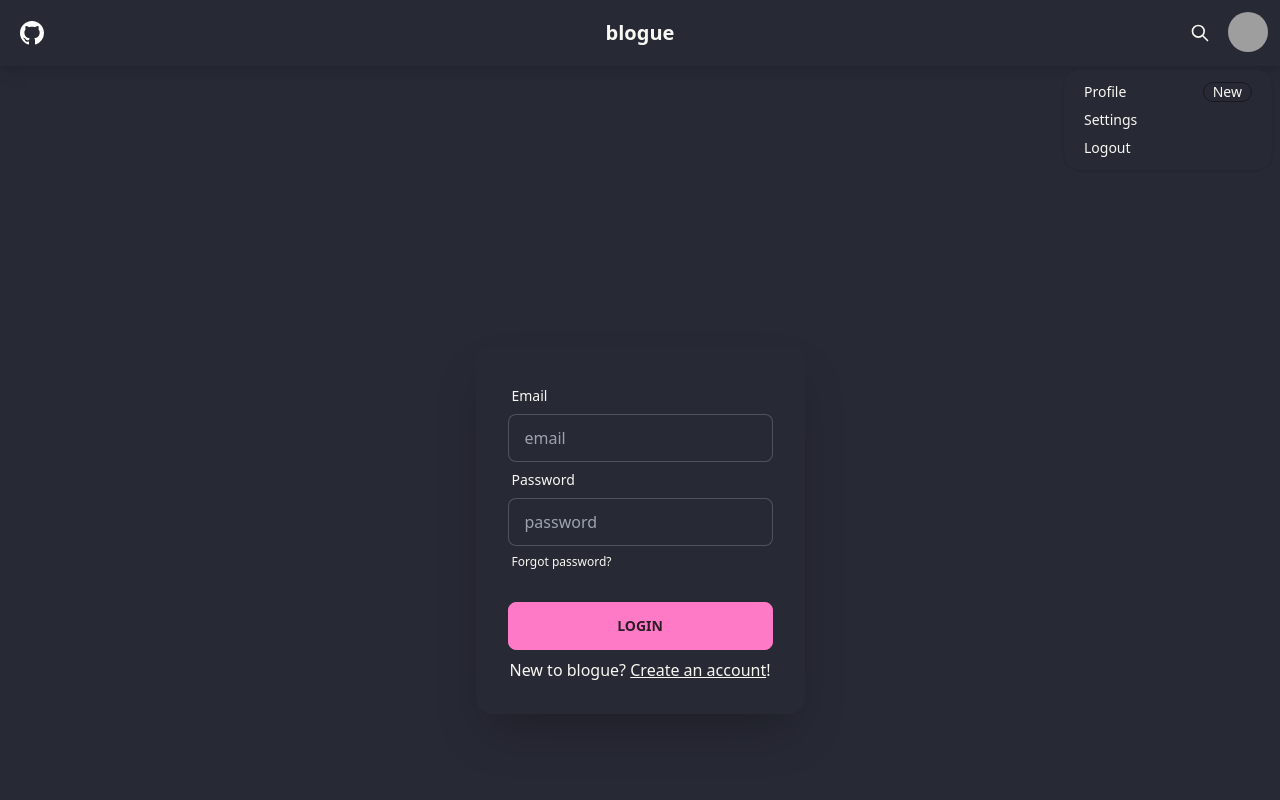
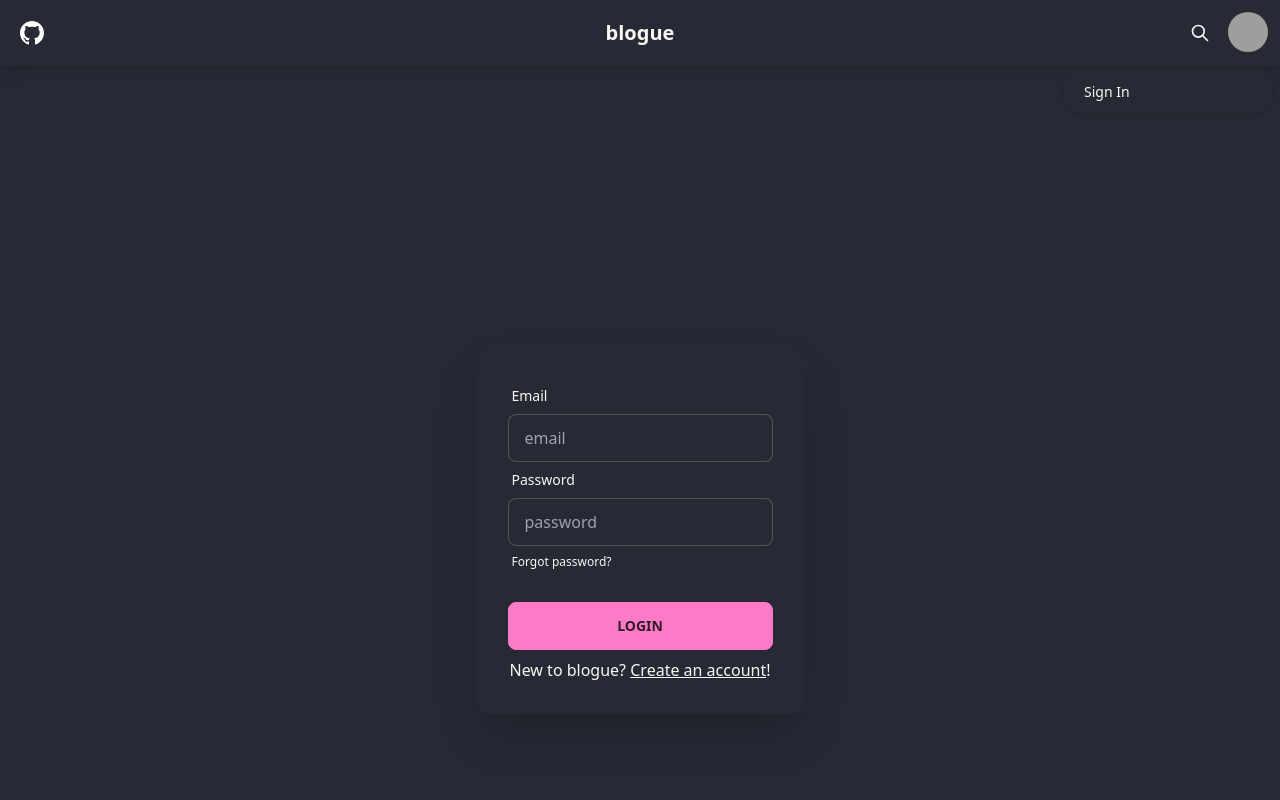
Before and after one commit to paulbgtr/blogue, a Next.js app: page /login in a window 1280 px wide. Both pictures are taken after a click on the label 1247 px from the left and 32 px from the top of the page. Shown: the top 800 px of the page. Built offline with nearby package versions, Linux system fonts and the light colour scheme; no server answers; grey boxes are pictures that could not be loaded.

Commit message:
:sparkles: Implement functionality of Navbar when unauth
Unauthorized users now will be able to go to the /login page using the
Navbar button.

```diff
--- a/src/components/Layout/Navbar/Navbar.tsx
+++ b/src/components/Layout/Navbar/Navbar.tsx
@@ -1,8 +1,33 @@
+import { useState, useEffect } from "react";
+import { useRouter } from "next/router";
 import Link from "next/link";
 
 import { Search } from "./Search";
 
+import { supabase } from "@/utils/supabase";
+import { isUserAuthenticated } from "@/utils/isUserAuthenticated";
+
 export const Navbar = () => {
+  const [userRole, setUserRole] = useState<string | null>(null);
+  const router = useRouter();
+
+  const handleUserRole = async () => {
+    const userRole = await isUserAuthenticated();
+    userRole && setUserRole("authenticated");
+  };
+
+  const handleSignOut = async () => {
+    const { error } = await supabase.auth.signOut();
+    if (error) {
+      throw new Error(error.message);
+    }
+    router.push("/login");
+  };
+
+  useEffect(() => {
+    handleUserRole();
+  }, []);
+
   return (
     <div className="shadow-lg navbar bg-base-100">
       <div className="navbar-start">
@@ -40,6 +65,7 @@ export const Navbar = () => {
               <img src="/images/stock/photo-1534528741775-53994a69daeb.jpg" />
             </div>
           </label>
+          {userRole === "authenticated" ? (
             <ul
               tabIndex={0}
               className="menu menu-sm dropdown-content mt-3 z-[1] p-2 shadow bg-base-100 rounded-box w-52"
@@ -54,9 +80,19 @@ export const Navbar = () => {
                 <a>Settings</a>
               </li>
               <li>
-              <a>Logout</a>
+                <button onClick={handleSignOut}>Logout</button>
               </li>
             </ul>
+          ) : (
+            <ul
+              tabIndex={0}
+              className="menu menu-sm dropdown-content mt-3 z-[1] p-2 shadow bg-base-100 rounded-box w-52"
+            >
+              <li>
+                <Link href="/login">Sign In</Link>
+              </li>
+            </ul>
+          )}
         </div>
       </div>
     </div>
```
Lines whose indentation alone changed are shown as unchanged.
